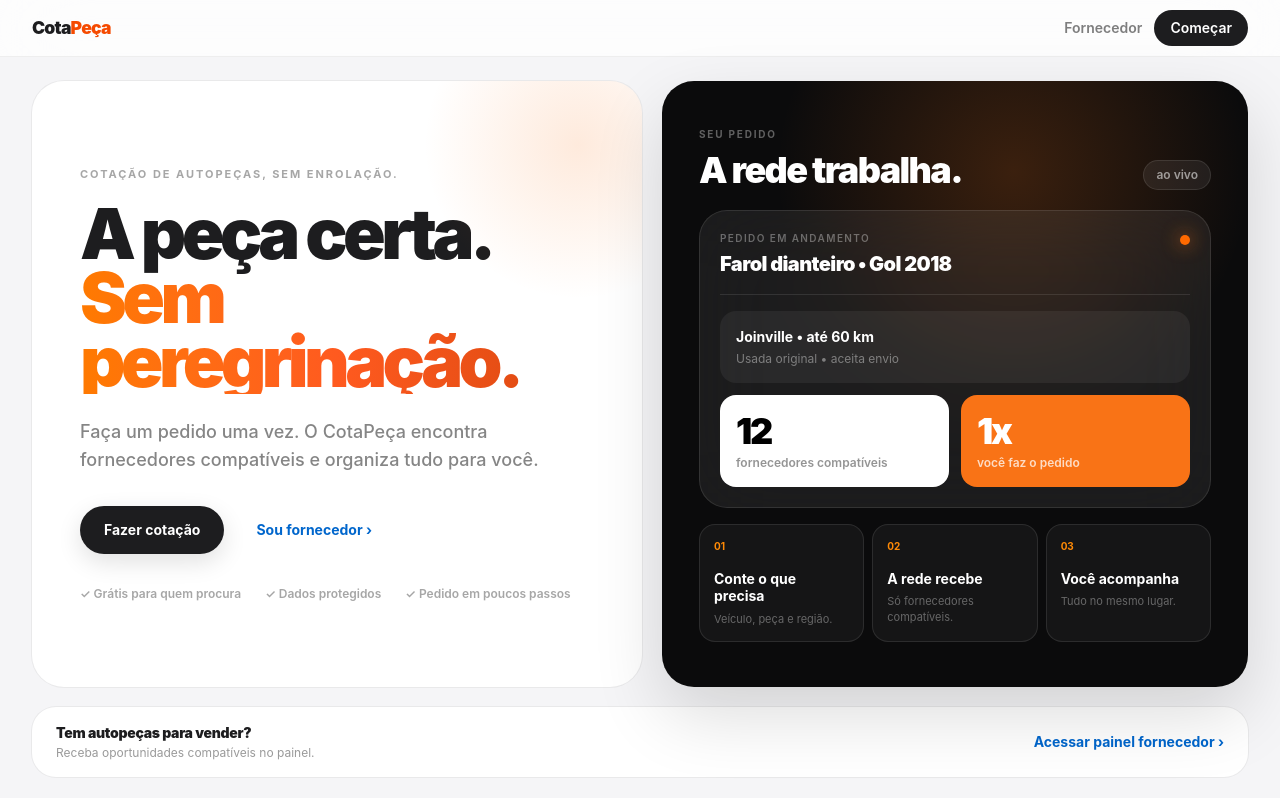
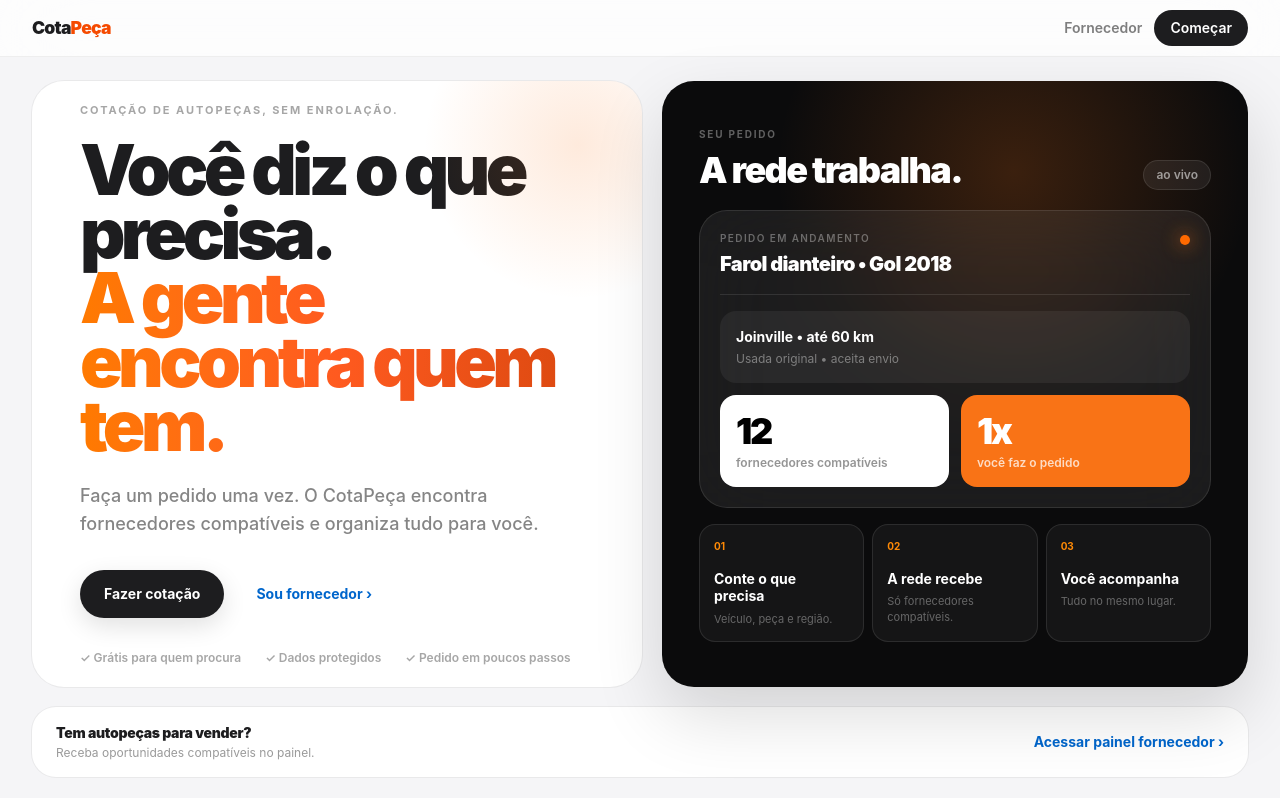
Before and after one commit to armedeiros-glitch/arenalive-site, a Next.js app in the folder cotapeca-recovered/: page / in a window 1280 px wide. Built offline with nearby package versions, Linux system fonts and the light colour scheme.

Commit message:
copy: simplifica mensagem principal do CotaPeca

```diff
--- a/cotapeca-recovered/app/page.tsx
+++ b/cotapeca-recovered/app/page.tsx
@@ -31,8 +31,8 @@
             <div className="pointer-events-none absolute -right-24 -top-24 h-80 w-80 rounded-full bg-[radial-gradient(circle,_rgba(249,115,22,.15)_0%,_transparent_68%)]" />
             <p className="text-[11px] font-bold uppercase tracking-[.18em] text-black/35">Cotação de autopeças, sem enrolação.</p>
             <h1 className="mt-5 max-w-3xl text-[3.5rem] font-black leading-[.91] tracking-[-.065em] sm:text-[4.8rem] lg:text-[clamp(4.2rem,5.5vw,6.3rem)]">
-              A peça certa.
-              <span className="block bg-gradient-to-r from-[#ff7a00] via-[#ff5a1f] to-[#d9480f] bg-clip-text text-transparent">Sem peregrinação.</span>
+              Você diz o que precisa.
+              <span className="block bg-gradient-to-r from-[#ff7a00] via-[#ff5a1f] to-[#d9480f] bg-clip-text text-transparent">A gente encontra quem tem.</span>
             </h1>
             <p className="mt-6 max-w-xl text-base font-medium leading-7 text-black/48 sm:text-lg">
               Faça um pedido uma vez. O CotaPeça encontra fornecedores compatíveis e organiza tudo para você.
```
